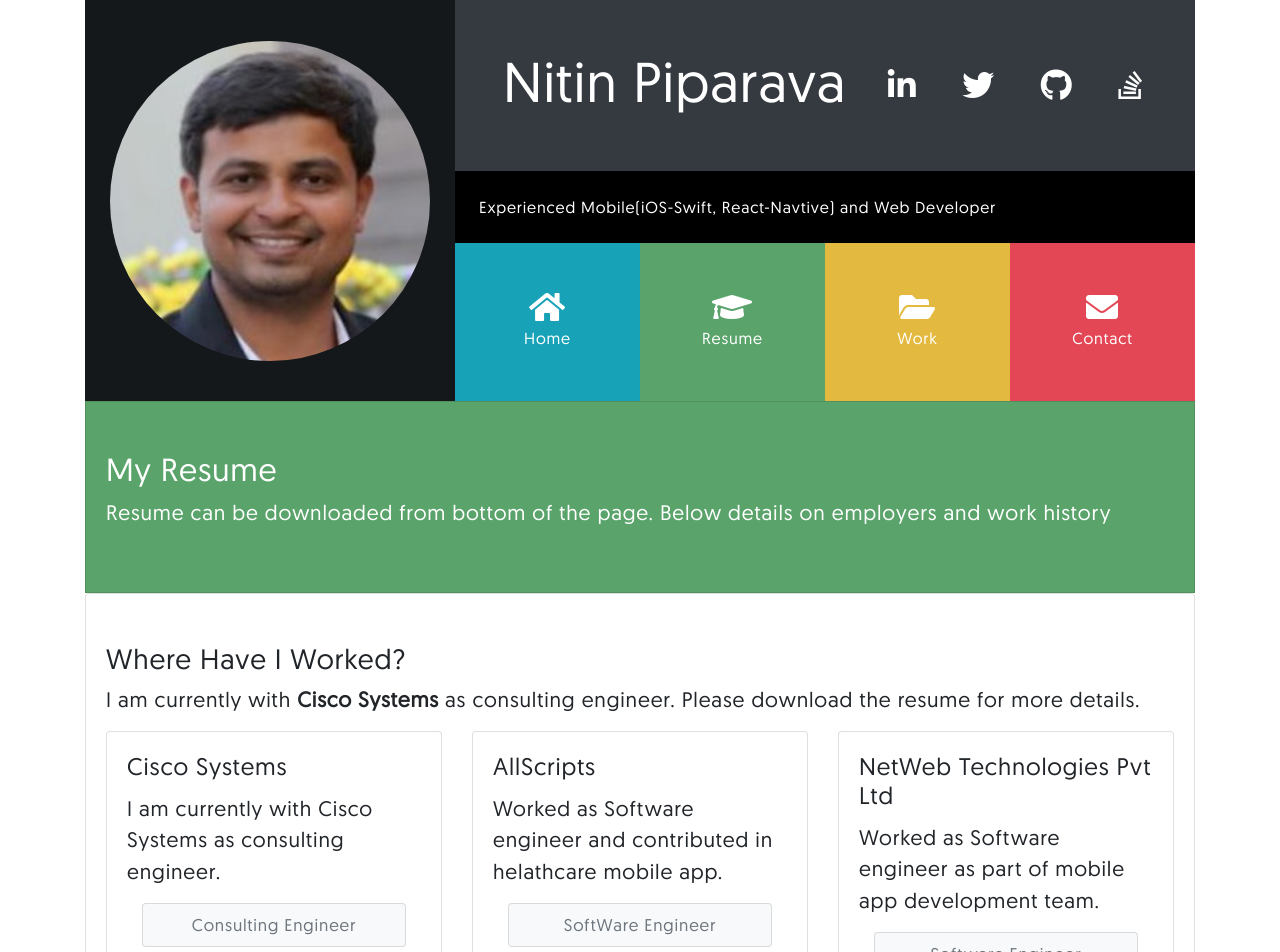
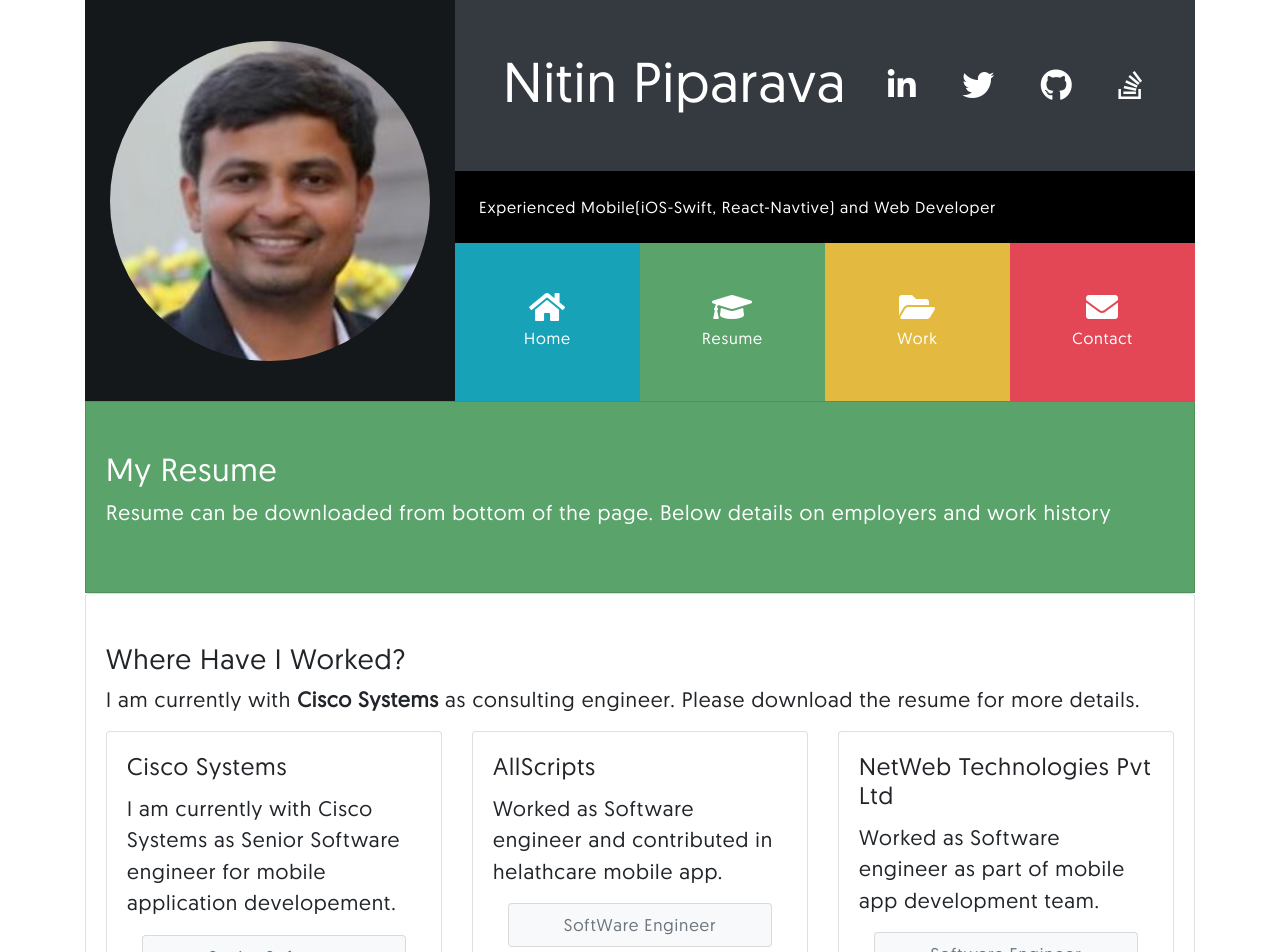
Before and after one commit to ndpiparava/Profile, an Angular app: page /resume in a window 1280 px wide. Shown: the top 952 px of the page. Built offline with nearby package versions, Linux system fonts and the light colour scheme.

Commit message:
Corrected work history

```diff
--- a/src/app/resume/resume.component.ts
+++ b/src/app/resume/resume.component.ts
@@ -19,8 +19,8 @@ export class ResumeComponent implements OnInit {
   public workHistoryDetails: WorkHistory[] = [
     new WorkHistory(
       "Cisco Systems",
-      "I am currently with Cisco Systems as consulting engineer.",
-      "Consulting Engineer",
+      "I am currently with Cisco Systems as Senior Software engineer for mobile application developement.",
+      "Senior Software Engineer(iOS)",
       {
         contactPerson: "Manager: Vamshi Bhaskerabotla",
         cellNumber: "+91 9060924330"
```
